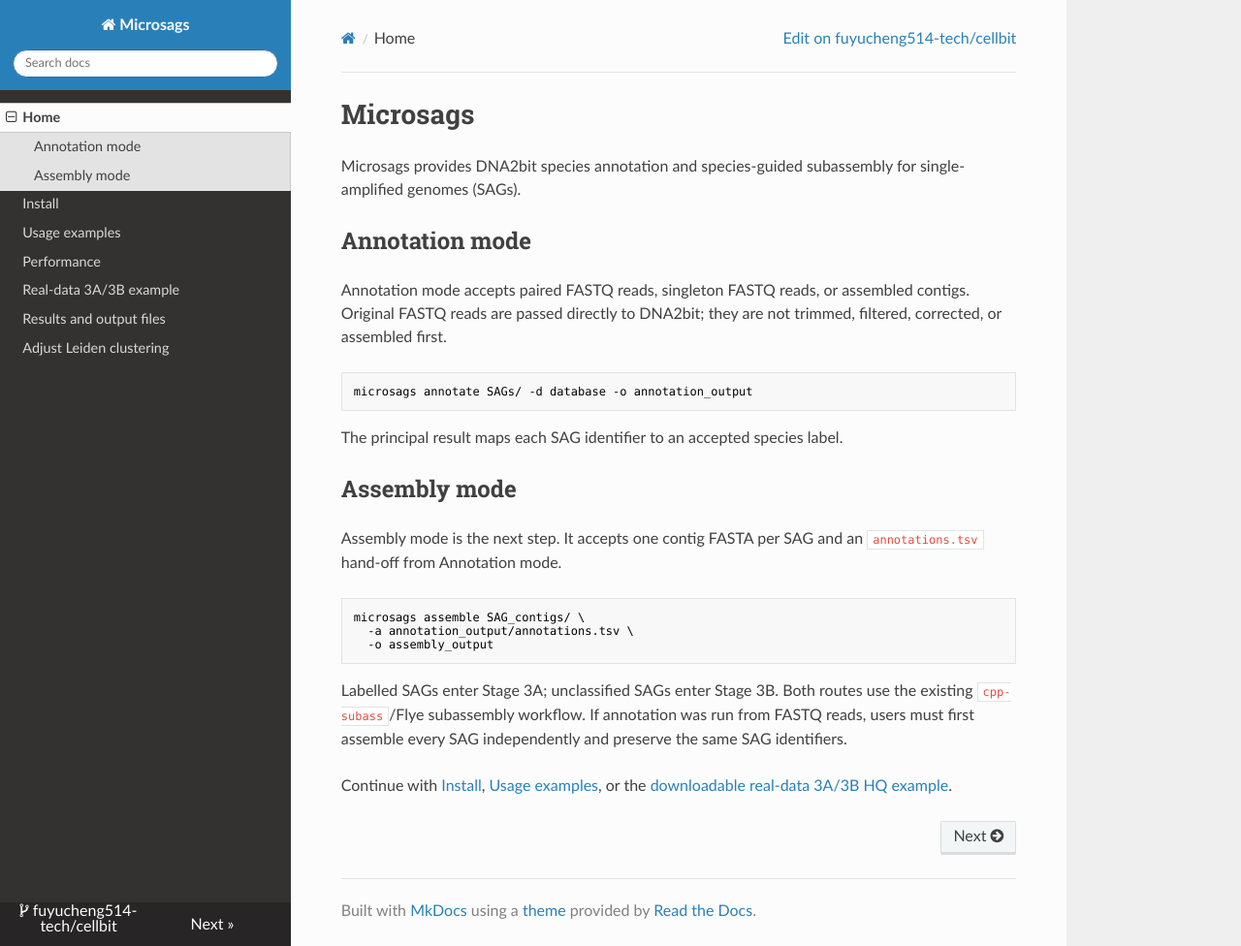
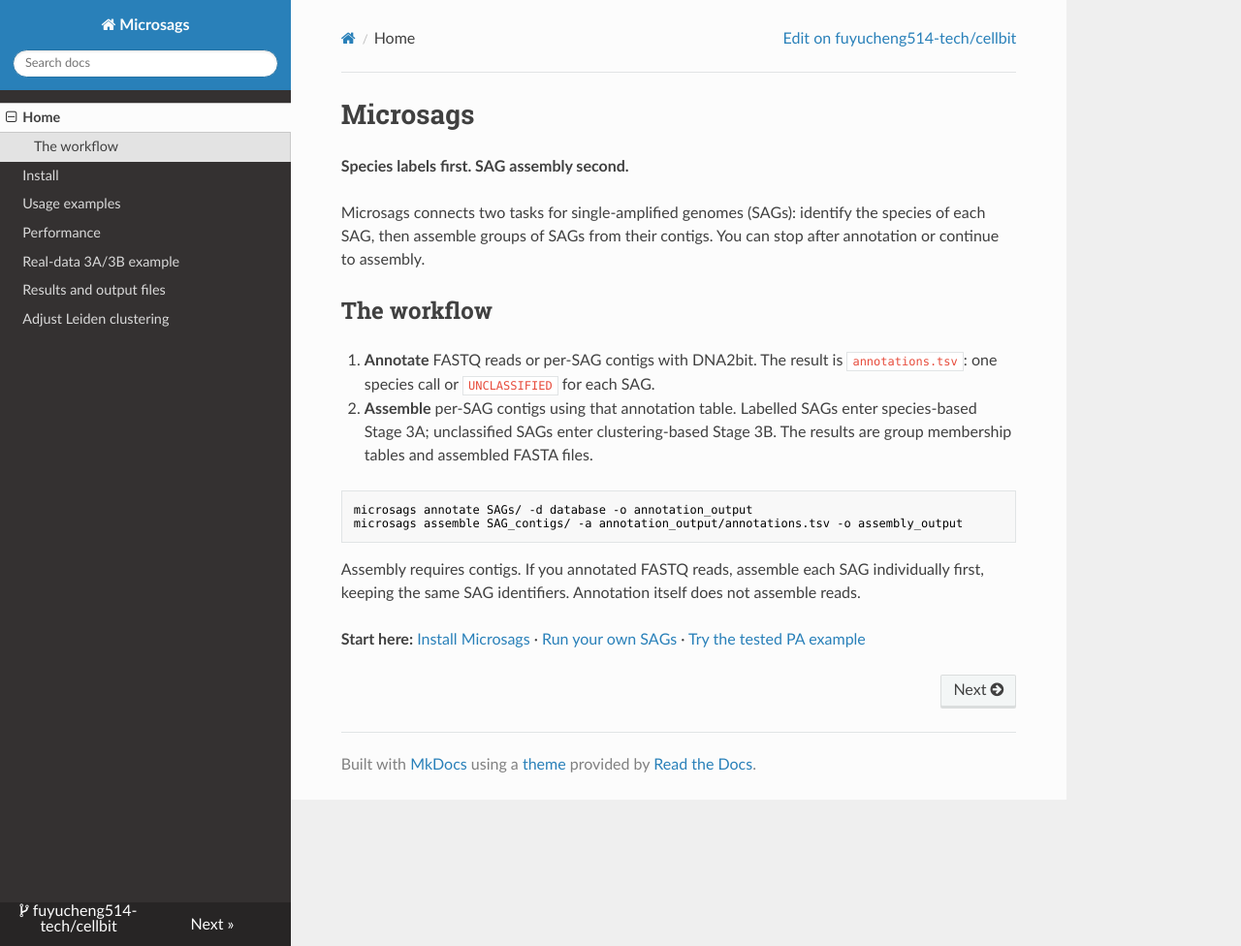
Before and after one commit to fuyucheng514-tech/cellbit, an MkDocs documentation site: the page built from docs/index.md, in a window 1280 px wide and 976 px high. Shown: the whole window at 97% size. Built offline with MkDocs 1.6.1, drawn with Linux system fonts in a browser that asks for light colours; nearby versions of some CDN libraries.

Commit message:
Refocus homepage on Microsags workflow

````diff
--- a/REPOSITORY_SHA256SUMS.txt
+++ b/REPOSITORY_SHA256SUMS.txt
@@ -49,7 +49,7 @@ af221a5a5c251531f09828a2bff865312357983091750574fe8e381359ca5682  docs/STAGE3B_S
 15a34619198cb637f68633d4852261f15fa5078b4b3e3ffdefbfbe7066ae0a27  docs/figures/performance/simulation_memory.svg
 1926d2922fd1ef0baeba53e41b209175638b26a022ac27180ceaf4645a26cae0  docs/figures/performance/simulation_time.svg
 18276f016b4ebe194292d3c9d1b4f8d2861a85f25f575b4b63228d0b685c3755  docs/index.html
-76211125a0c86bde8967d0475c4065b9c12f62bba766c17c010e0e43c32d298b  docs/index.md
+9f52871f4232895c453dc34587ffc12a38bc7e90a275e91db8401f3060531fc6  docs/index.md
 4697a6a47242df1c614ee7032b641774eb84b4dd50d8676316a16ced726e357e  docs/install.md
 823812de27a6a7c0d11b97bff829861fe2032512d8d3807cdf8129775370b2a2  docs/lake-quarter-tutorial.md
 9088e2b240cb095c4c2b4971c5f7531329c78d8cb39a418563781d43f2c92397  docs/outputs.md
--- a/docs/index.md
+++ b/docs/index.md
@@ -1,35 +1,28 @@
 # Microsags
 
-Microsags provides DNA2bit species annotation and species-guided subassembly
-for single-amplified genomes (SAGs).
+**Species labels first. SAG assembly second.**
 
-## Annotation mode
+Microsags connects two tasks for single-amplified genomes (SAGs): identify the
+species of each SAG, then assemble groups of SAGs from their contigs. You can
+stop after annotation or continue to assembly.
 
-Annotation mode accepts paired FASTQ reads, singleton FASTQ reads, or assembled
-contigs. Original FASTQ reads are passed directly to DNA2bit; they are not
-trimmed, filtered, corrected, or assembled first.
+## The workflow
+
+1. **Annotate** FASTQ reads or per-SAG contigs with DNA2bit. The result is
+   `annotations.tsv`: one species call or `UNCLASSIFIED` for each SAG.
+2. **Assemble** per-SAG contigs using that annotation table. Labelled SAGs enter
+   species-based Stage 3A; unclassified SAGs enter clustering-based Stage 3B.
+   The results are group membership tables and assembled FASTA files.
 
 ```bash
 microsags annotate SAGs/ -d database -o annotation_output
+microsags assemble SAG_contigs/ -a annotation_output/annotations.tsv -o assembly_output
 ```
 
-The principal result maps each SAG identifier to an accepted species label.
+Assembly requires contigs. If you annotated FASTQ reads, assemble each SAG
+individually first, keeping the same SAG identifiers. Annotation itself does not
+assemble reads.
 
-## Assembly mode
-
-Assembly mode is the next step. It accepts one contig FASTA per SAG and an
-`annotations.tsv` hand-off from Annotation mode.
-
-```bash
-microsags assemble SAG_contigs/ \
-  -a annotation_output/annotations.tsv \
-  -o assembly_output
-```
-
-Labelled SAGs enter Stage 3A; unclassified SAGs enter Stage 3B. Both routes use
-the existing `cpp-subass`/Flye subassembly workflow. If annotation was run
-from FASTQ reads, users must first assemble every SAG independently and preserve
-the same SAG identifiers.
-
-Continue with [Install](install.md), [Usage examples](usage.md), or the
-[downloadable real-data 3A/3B HQ example](pa-hq-tutorial.md).
+**Start here:** [Install Microsags](install.md) ·
+[Run your own SAGs](usage.md) ·
+[Try the tested PA example](pa-hq-tutorial.md)
````
